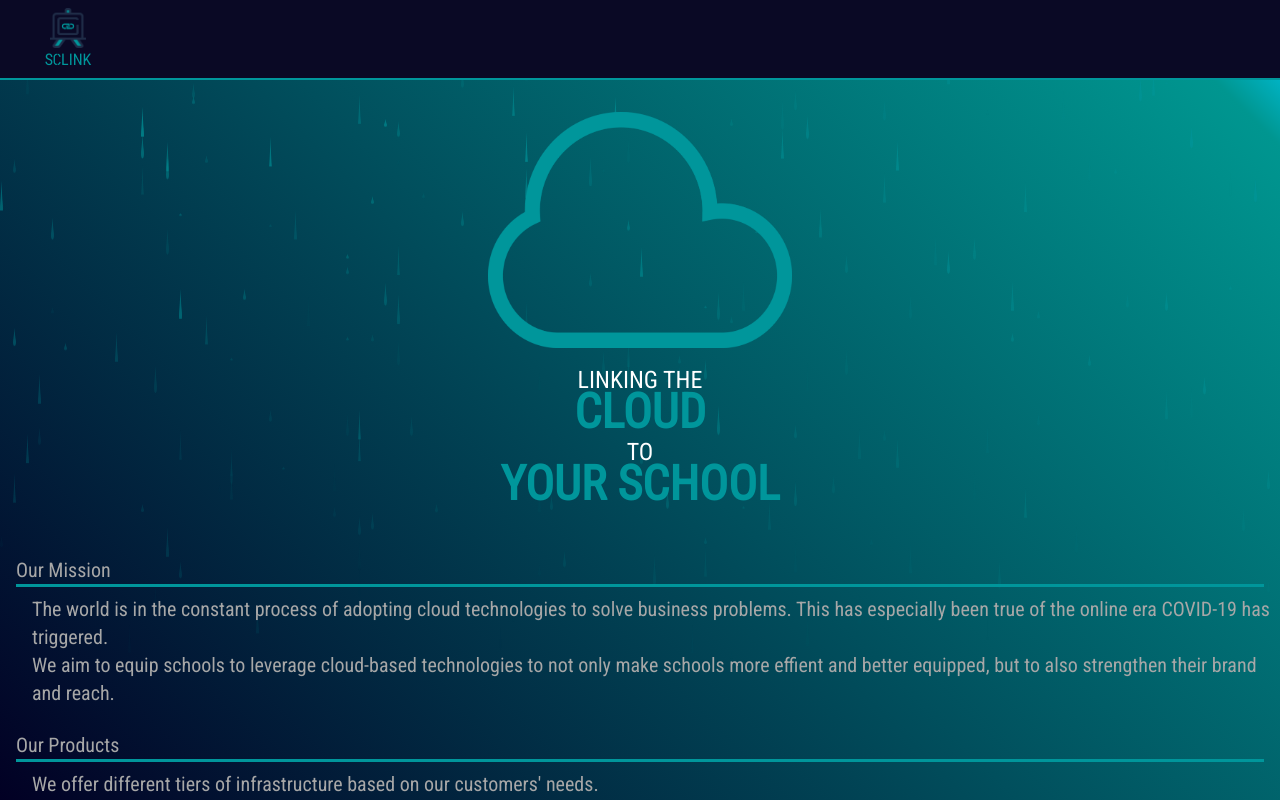
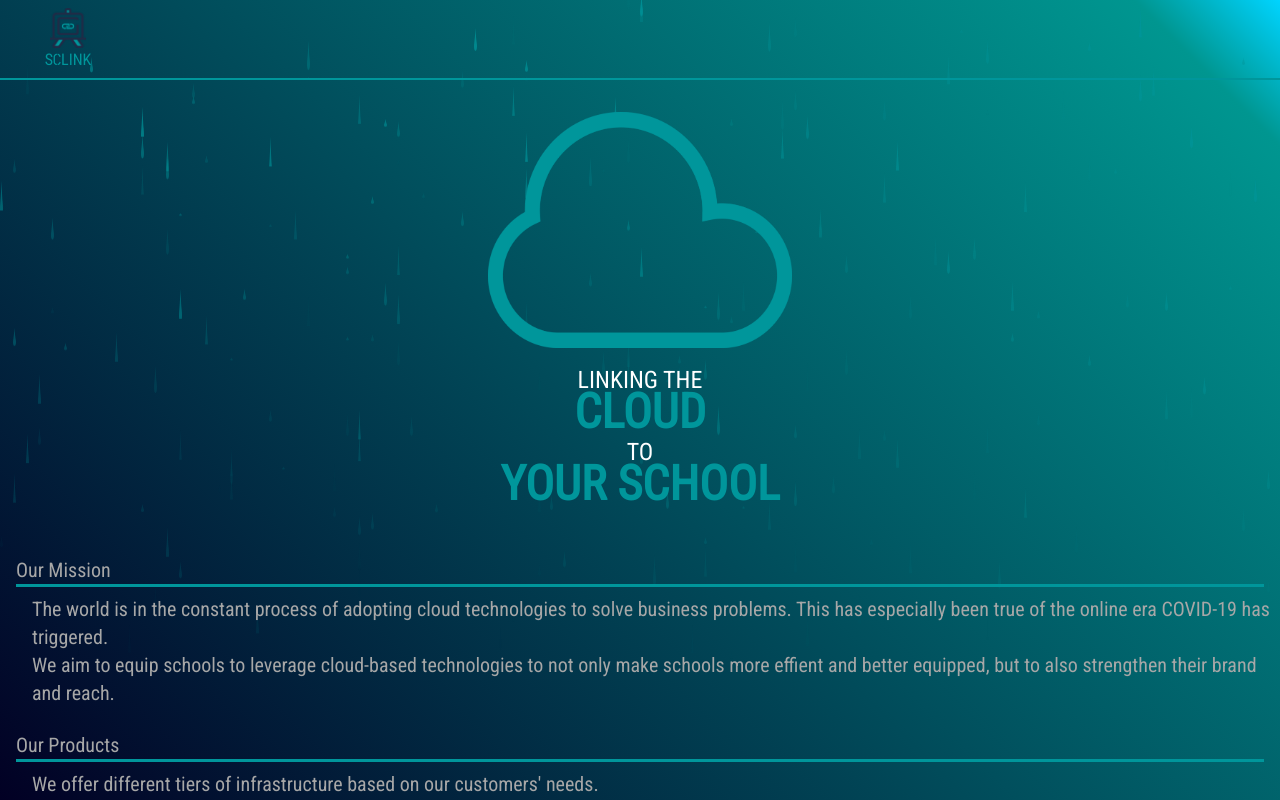
Before and after one commit to kashsomani/sclink-cloud, a Svelte app in the folder client/: page / in a window 1280 px wide. Shown: the top 800 px of the page. Built offline with nearby package versions, Linux system fonts and the light colour scheme.

Commit message:
removed background from navbar

```diff
--- a/client/src/components/Navbar.svelte
+++ b/client/src/components/Navbar.svelte
@@ -10,7 +10,6 @@
     @apply grid grid-cols-1 place-items-center;
   }
   #container {
-    background-color: #0a0925;
     color: #00969b;
     border-bottom: 2px solid #00969b;
     @apply p-2 px-4 m-0 h-20 grid grid-cols-12 place-items-center gap-0;
```
